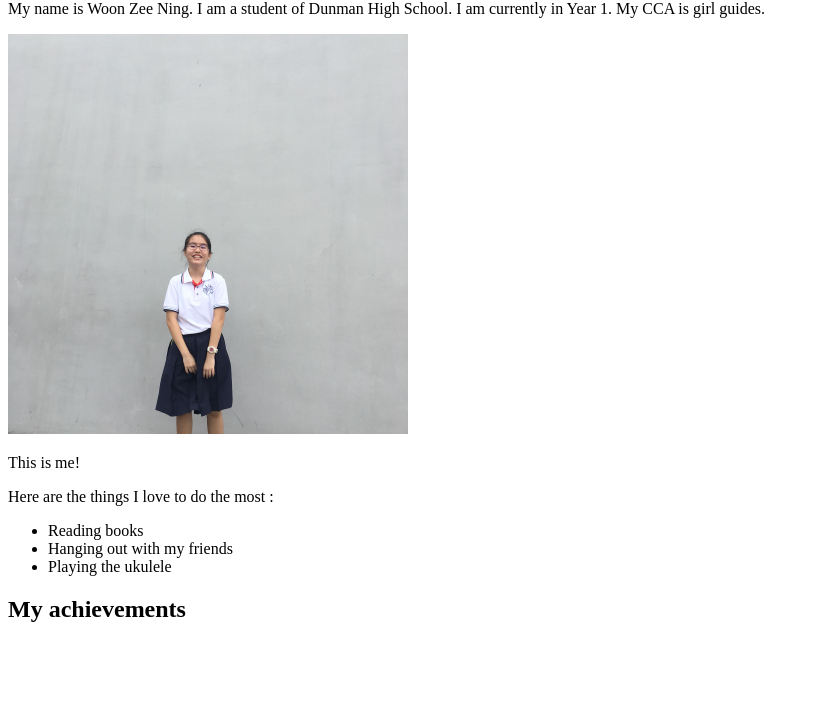
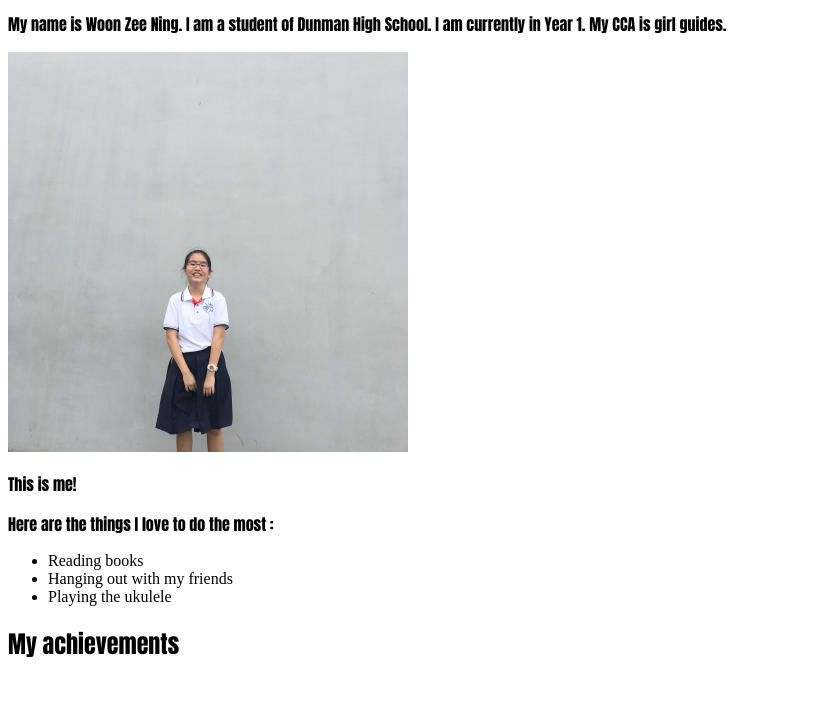
Before and after one commit to dhswoonzeening/dhswoonzeening.github.io, a plain HTML site: page index.html in a window 1280 px wide. Shown: the part 80-800 px from the top of the page, without its empty margins (0-819 px from the left). Drawn offline with Linux system fonts and the light colour scheme.

Commit message:
Update index.html

```diff
--- a/index.html
+++ b/index.html
@@ -1,7 +1,7 @@
 <!DOCTYPE html>
 <html>
 <head>
-<link rel="stylesheet" href="/style.css/" >
+<link rel="stylesheet" href="/style.css" />
 <title>My Personal Portfolio</title>
 </head>
 <body>
```
